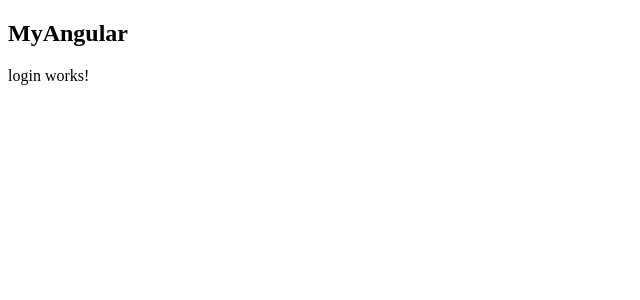
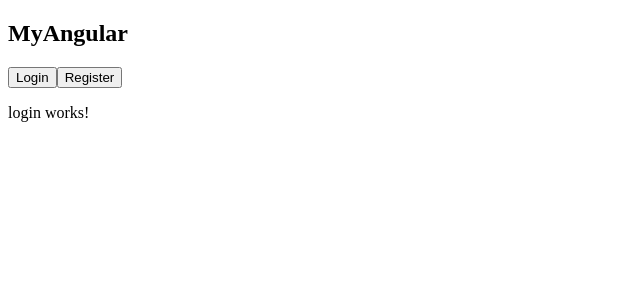
Before and after one commit to ilhamhmmd/angular-simple-app, an Angular app: page /login in a window 1280 px wide. Shown: the top 300 px of the page, without its empty margins (0-640 px from the left). Built offline with nearby package versions, Linux system fonts and the light colour scheme.

Commit message:
add button routerLink

```diff
--- a/src/app/app.component.html
+++ b/src/app/app.component.html
@@ -1,2 +1,4 @@
 <h2>MyAngular</h2>
+<button routerLink="/login">Login</button>
+<button routerLink="/register">Register</button>
 <router-outlet></router-outlet>
```
